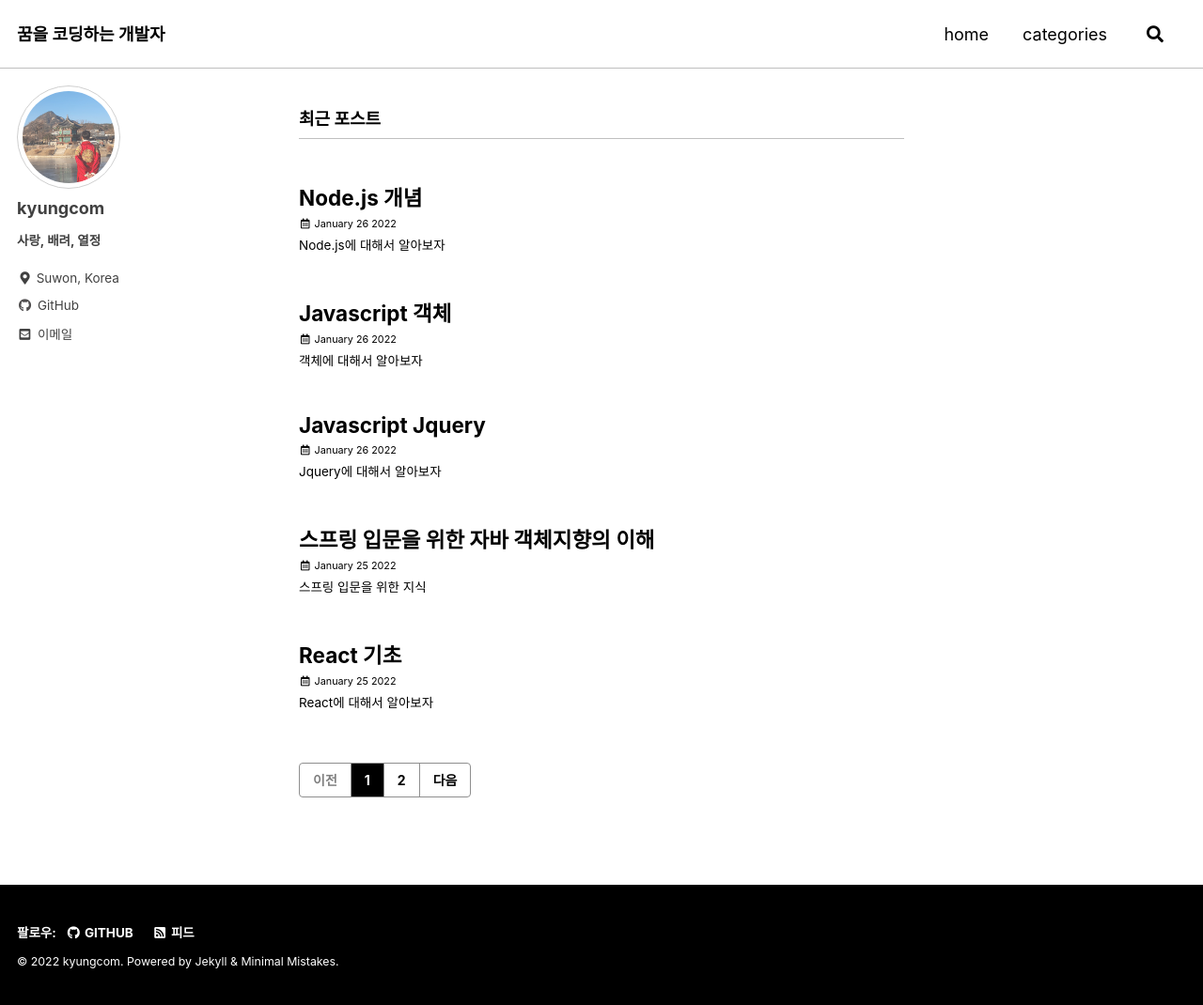
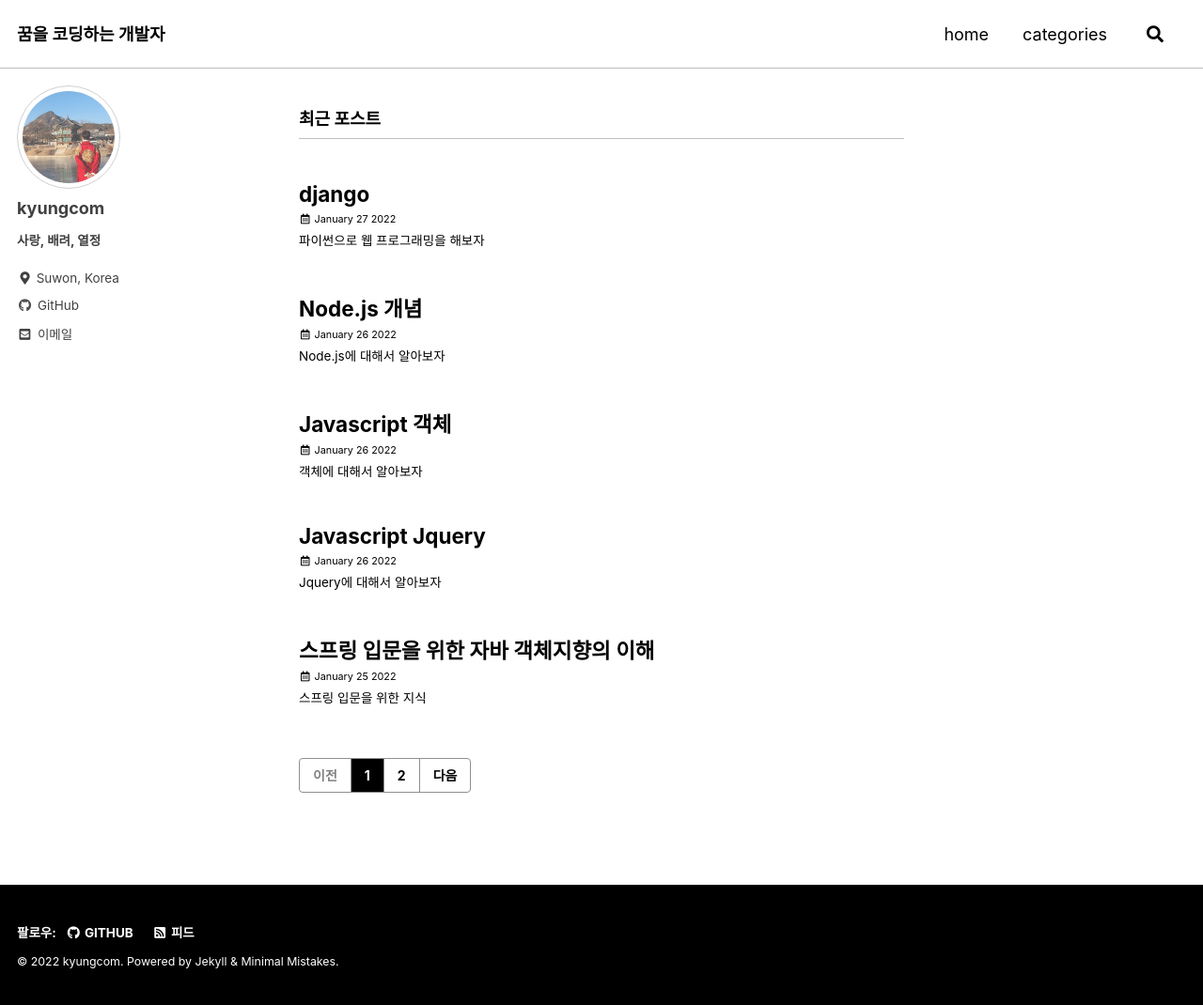
Before and after one commit to kyungcom/kyungcom.github.io, a Jekyll site: the page built from index.html, in a window 1280 px wide and 1070 px high. Shown: the whole window at 94% size. Built offline with Jekyll 4.4.1, drawn with Linux system fonts in a browser that asks for light colours; cached includes are drawn as plain includes; the list of posts is cut into pages by our own code; part of the change alters nothing that is shown.

Commit message:
add jquery post

````diff
--- /dev/null
+++ b/_posts/django/2022-01-27-django.md
@@ -0,0 +1,60 @@
+---
+title: "django"
+excerpt: "파이썬으로 웹 프로그래밍을 해보자"
+last_modified_at: 2022-01-27T18:03:16-19:00
+categories:
+  - django
+tags:
+  - Web
+  - Python
+toc: true
+toc_sticky: true
+toc_label: "django에 대하여"
+---
+
+## django란?
+
+장고는 웹 프로그램을 쉽고 빠르게 만들어 주는 웹 프레임워크입니다.<br>
+그렇다면 웹 프레임워크란 뭘까요? 웹에는 쿠키나 세션 처리,로그인/로그아웃, 권한 처리, 데이터베이스 처리 등 만들어야 할 기능이 많습니다. 하지만 웹 프레임워크에는 이런 기능들이 만들어져있어 사용하기만 하면 됩니다. 쉽게 말해 웹 프레임워크는 웹 프로그램을 만들기 위한 스타터 키트라고 생각하면 됩니다.
+<br>
+
+## URL과 뷰
+
+- URL 매핑
+
+장고에 URL과 뷰를 등록하는 방법은 프로젝트의 config/urls.py에 등록해주면 됩니다.
+
+```python
+from django.contrib import admin
+from django.urls import path
+
+from pybo import views
+
+urlpatterns = [
+    path('admin/', admin.site.urls),
+    path('pybo/', views.index),
+]
+```
+
+위 코드는 path함수를 이용하여 (localhost:8000/ 같이 ip주소:포트/도 포함돼있음)pybo/와 views의 index함수를 매핑시켜준 것 입니다. 사용자가 pybo/가 아닌 pybo를 입력해도 장고가 /를 붙여줍니다. <br>
+
+- 뷰
+
+앞서 우리는 pybo/와 views의 index 함수와 매핑시켜줬습니다. 그렇다면 이번엔 views.py에 index함수를 만들어봅시다.
+
+```python
+from django.http import HttpResponse
+
+def index(request):
+    return HttpResponse("안녕하세요 pybo에 오신 것을 환영합니다.")
+```
+
+HttpResponse는 페이지 요청에 대한 응답을 할 때 사용하는 장고 클래스입니다.
+
+![image](https://user-images.githubusercontent.com/72953874/151406117-128099d6-917d-4503-8826-d4a71d20160d.png)
+
+결과는 이렇습니다. 어떻게 이렇게 됐을까요?<br>
+
+1. 웹 브라우저 주소창에 주소를 입력해 서버에게 요청 전송
+2. 서버에서는 config/urls.py에서 URL을 해석해 매핑된 함수 호출
+3. index함수가 호출되어 실행 결과를 웹 브라우저에 전달
--- a/_posts/js/2022-01-26-javascriptJquery.md
+++ b/_posts/js/2022-01-26-javascriptJquery.md
@@ -1,7 +1,7 @@
 ---
 title: "Javascript Jquery"
 excerpt: "Jquery에 대해서 알아보자"
-last_modified_at: 2022-01-27T12:03:16-13:00
+last_modified_at: 2022-01-28T12:03:16-13:00
 categories:
   - Javascript
 tags:
@@ -12,7 +12,147 @@ toc_sticky: true
 toc_label: "Javascript"
 ---
 
+## 제이쿼리란?
 
+<a href="https://jquery.com">제이쿼리</a> 홈페이지에 따르면 jQuery는 빠르고 작고 기능이 풍부한 JavaScript 라이브러리입니다. 여러 브라우저에서 작동하는 사용하기 쉬운 API를 사용하여 HTML 문서 탐색 및 조작, 이벤트 처리, 애니메이션 및 Ajax와 같은 작업을 훨씬 더 간단하게 만듭니다.
+<hr>
+
+## 제이쿼리의 기능
+
+1. DOM 요소들을 선택하는 제이쿼리 선택자
+
+JQuery("선택자") 혹인 $("선택자")의 형식입니다.
+
+2. DOM 트리와 요소를 조작하는 제이쿼리 메소드
+
+'$("선택자").이벤트()' 형식입니다.
+
+3. 웹 페이지에서 발생되는 이벤트를 처리하는 제이쿼리 이벤트
+
+'$("선택자").메소드()' 형식입니다.<br>
+
+
+## 제이쿼리의 기본 구조
+
+```html
+<!DOCTYPE html>
+<html>
+<head>
+  <meta charset="UTF-8">
+  <title>Hello World!</title>
+  <script src="http://code.jquery.com/jquery-latest.min.js"></script> <!-- 제이쿼리 불러오기 -->
+</head>
+<body>
+  <p>단락입니다.</p>
+  <button>배경 색상 변경하기</button>
+
+  <script>
+    $("button").click(function(){
+      $("p").css("background-color", "yellow");
+    });
+  </script>
+</body>
+</html>
+```
+
+![image](https://user-images.githubusercontent.com/72953874/151486181-288bcd3c-ad53-4814-b527-233d4524c68c.png)
+![image](https://user-images.githubusercontent.com/72953874/151486188-7d62a307-3136-473a-b3cc-8f2aec01b516.png)
+
+'$()'은 제이쿼리 함수, css()는 제이쿼리 메소드, click()은 제이쿼리 이벤트입니다.
+
+<br>
+
+## $(document).ready()
+
+- 제이쿼리 코드 적용 오류
+
+```html
+<!DOCTYPE html>
+<html>
+<head>
+  <meta charset="UTF-8">
+  <title>Hello World!</title>
+  <script src="http://code.jquery.com/jquery-latest.min.js"></script> <!-- 제이쿼리 불러오기 -->
+  <script>
+    $("button").click(function(){
+      $("p").css("background-color", "yellow");
+    });
+  </script>
+</head>
+<body>
+  <p>단락입니다.</p>
+  <button>배경 색상 변경하기</button>
+
+</body>
+</html>
+```
+위의 코드로 변경하여 다시 실행하면 버튼을 눌러도 배경색이 바뀌지 않습니다. 왜일까요? 제이쿼리 코드가 먼저 실행된 후, body 영역에 있는 p태그와 button태그가 자바스크립트 엔진에 로드되기 때문에 그 전에 실행된 jquery 코드에서는 p와 button태그를 인지할 수 없기 때문입니다.
+<br>
+<br>
+위와 같은 문제를 방지하기 위해 $(document).ready()를 사용합니다.
+
+```html
+<!DOCTYPE html>
+<html>
+<head>
+  <meta charset="UTF-8">
+  <title>Hello World!</title>
+  <script src="http://code.jquery.com/jquery-latest.min.js"></script> <!-- 제이쿼리 불러오기 -->
+  <script>
+    $(document).ready(function(){
+      $("button").click(function(){
+      $("p").css("background-color", "yellow");
+    });
+    });
+
+  </script>
+</head>
+<body>
+  <p>단락입니다.</p>
+  <button>배경 색상 변경하기</button>
+
+</body>
+</html>
+```
+
+이제 정상 작동하는 것을 확인할 수 있습니다.$(document)는 페이지를 나타내는 제이쿼리 객체이며, ready()는 페이지가 준비되었을때 함수를 실행하도록 합니다. 따라서 DOM요소가 모두 자바스크립트 엔진에 다 로드되어 준비가 되었을때 실행됩니다.
+
+<br>
+
+## HTML 조작을 위한 메소드들
+
+|메소드|역할|
+|---|---|
+|text()|선택된 HTML요소의 텍스트 내용을 가져오거나 설정한다.|
+|html()|선택된 HTML요소의 HTML 태그를 포함한 내용을 가져오거나 설정한다.|
+|val()|선택된 HTML요소의 폼 요소의 속성 값을 가져오거나 설정한다.|
+|arrt()|선택된 HTML요소의 요소의 속성 값을 가져오거나 설정한다.|
+
+<br>
+
+|메소드|역할|
+|---|---|
+|append()|선택된 HTML요소의 제일 끝에 새로운 요소를 추가한다.|
+|prepend()|선택된 HTML요소의 제일 앞에 새로운 요소를 삽입한다.|
+|before()|선택된 HTML요소의 바로 앞에 새로운 요소를 삽입한다.|
+|after()|선택된 HTML요소의 바로 뒤에 새로운 요소를 삽입한다.|
+|remove()|선택된 HTML요소를 삭제한다.|
+<br>
+
+## CSS 조작을 위한 메소드들
+
+|메소드|역할|
+|---|---|
+|addClass()|선택된 HTML요소에 class 속성을 추가한다.|
+|removeClass()|선택된 HTML요소로부터 class 속성을 삭제한다.|
+|css()|선택된 HTML요소에 css속성을 설정하거나 속성 값을 가져온다.|
+
+
+
+<br>
+
+이렇게 간단하게 제이쿼리에 대해 알아보았습니다. 다 설명하기엔 너무 길고, 쓸데없는 내용이 많을 것 같아서 간략하게 소개만 했습니다. 제이쿼리 선택자의 경우에도 위에 설명한 것만 있는 것이 아니라 그룹 선택자, 자식/후손 선택자 등등 여러가지가 있습니다. 따라서 경우에 따라 필요할 때 직접 찾아서 사용해 보시길 바랍니다. 감사합니다.
+<br>
 
 ## 참고문헌
 
````
